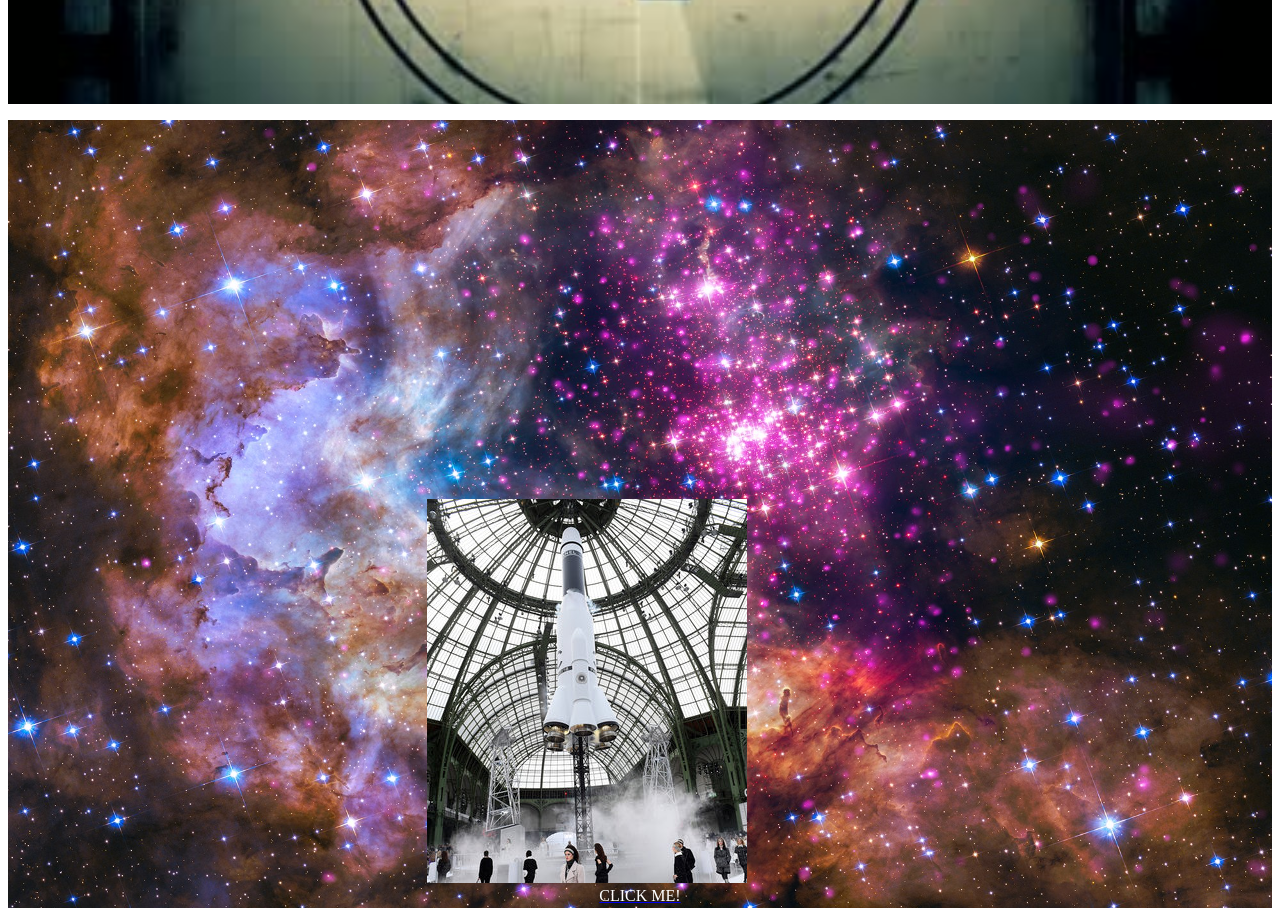
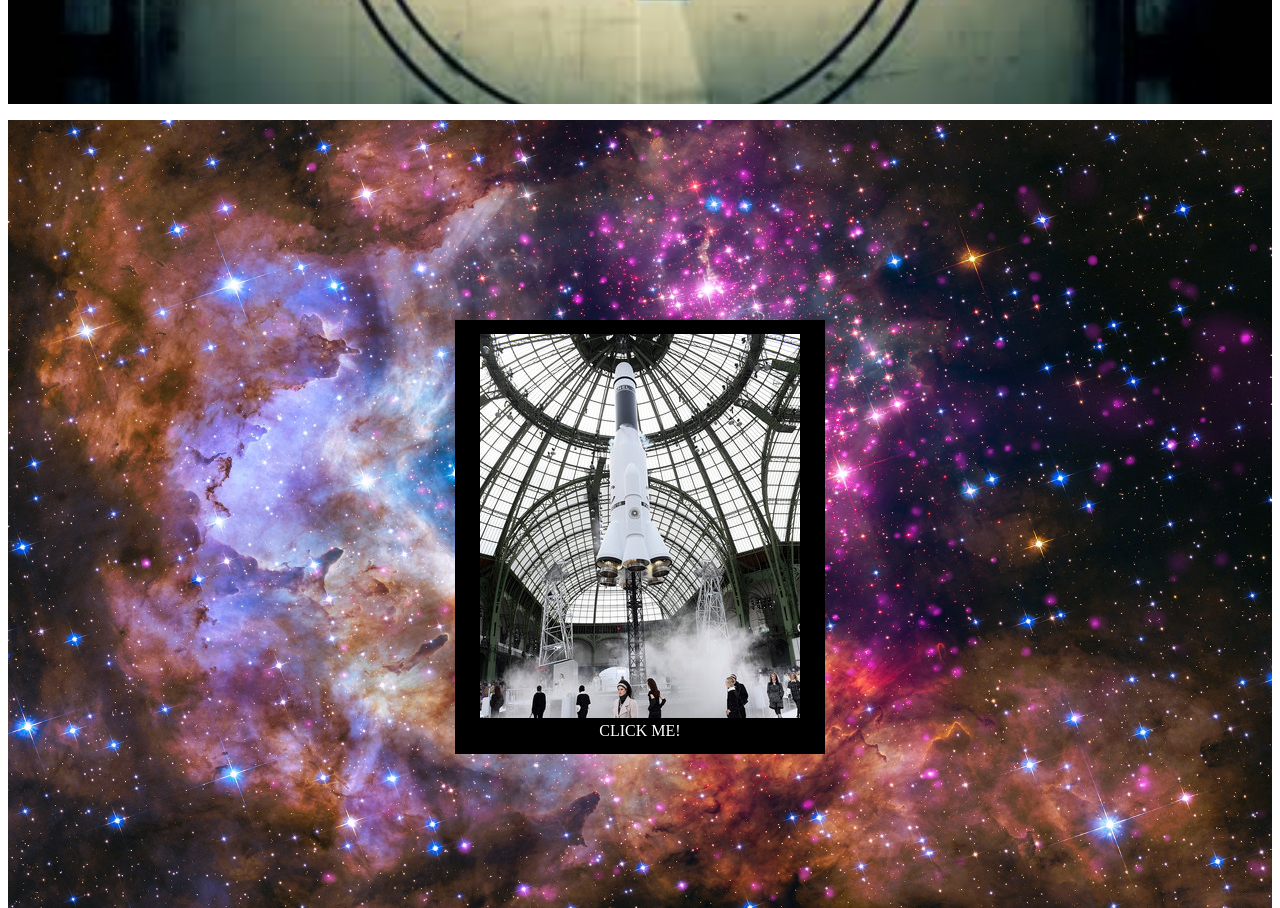
Before and after one commit to JaneHazen/SpaceOddity, a plain HTML site: page index.html in a window 1280 px wide. Shown: the part 6780-7688 px from the top of the page. Drawn offline with Linux system fonts and the light colour scheme.

Commit message:
Add link decoration

```diff
--- a/stylesheet.css
+++ b/stylesheet.css
@@ -1,3 +1,8 @@
+@media(max-width: 575px) {
+    .text{
+        color:black;
+    }
+}
 
 div {
   display: block;
@@ -188,14 +193,27 @@ div {
     background-size: cover;
 }
 
+a:link, a:visited {
+    background-color: black;
+    color: white;
+    padding: 14px 25px;
+    text-align: center;
+    text-decoration: none;
+    display: inline-block;
+}
+
+a:hover, a:active {
+    background-color: gray;
+    color:black;
+}
+
 #rocket {
-  padding:30%;
-
+  text-align:center;
+  padding:200px;
 }
 
 figcaption {
   display: block;
-  color:white;
   text-align:center;
 }
 
```
